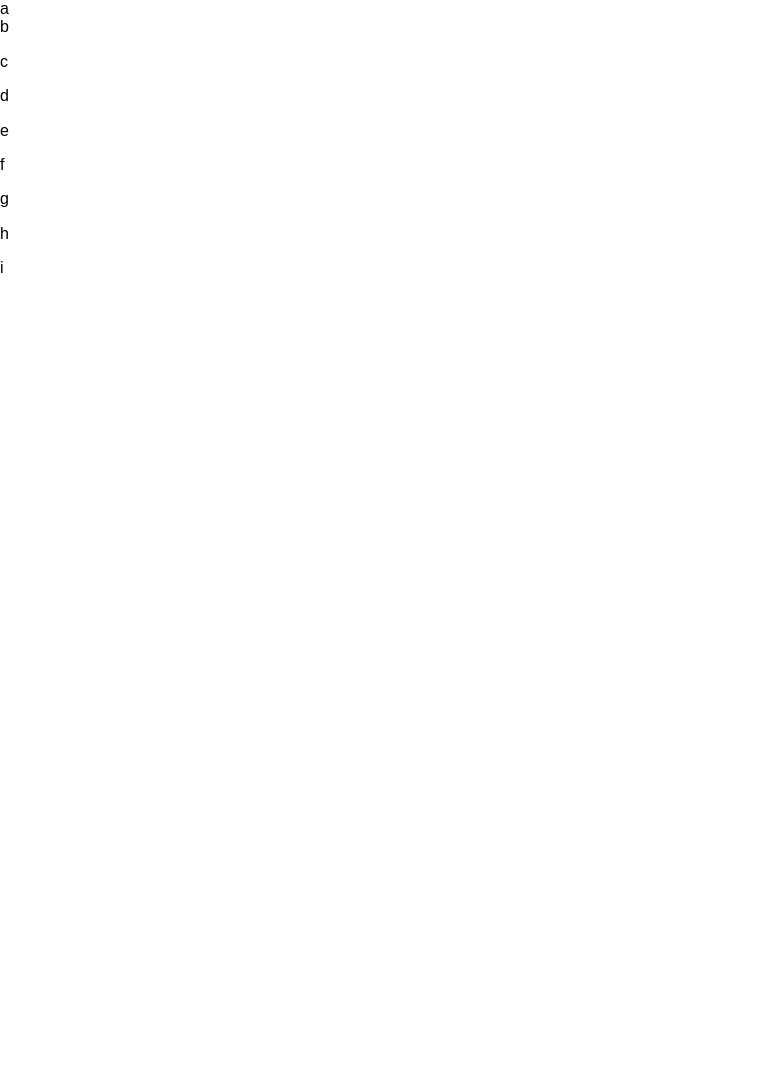
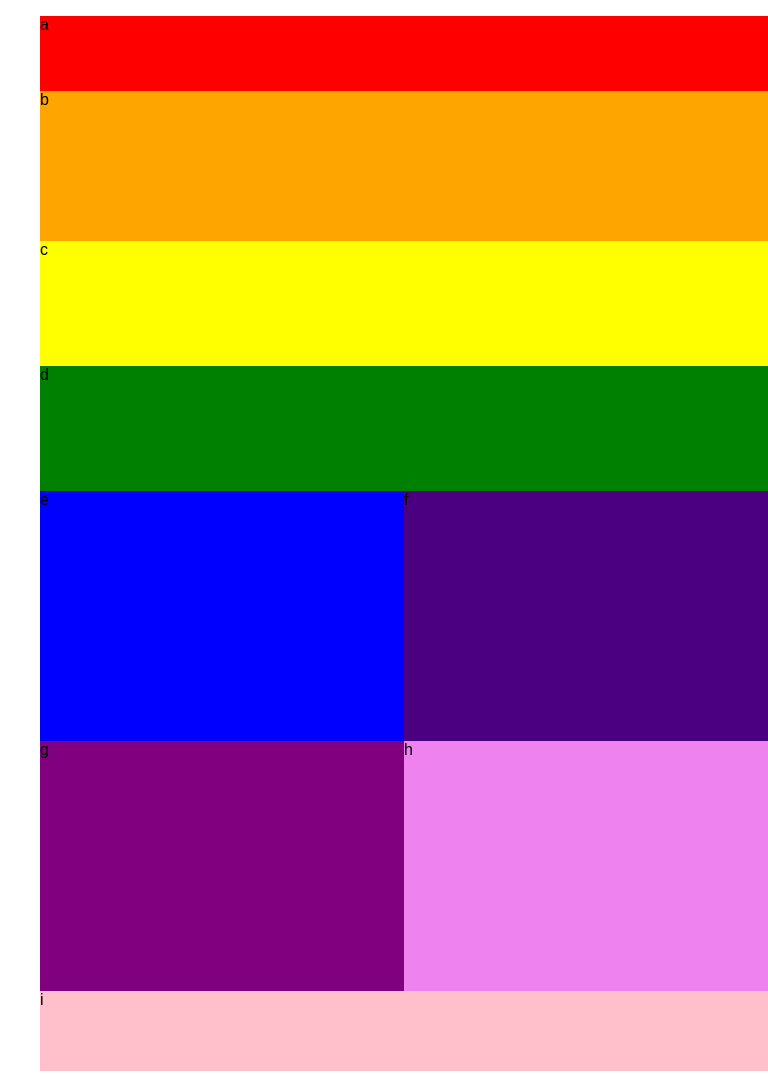
Before and after one commit to AmandaMoen/ui-challenge-1, a plain HTML site: page index.html in a window 768 px wide. Before the commit the page ends 800 px from the top, so only its background shows below. Drawn offline with Linux system fonts and the light colour scheme.

Commit message:
Completed UI Challenge

```diff
--- a/index.html
+++ b/index.html
@@ -7,26 +7,20 @@
     <link rel="stylesheet" href="styles/normalize.css">
     <link rel="stylesheet" href="styles/base.css">
     <link rel="stylesheet" href="styles/layout.css">
-    <link rel="stylesheet" href="styles/modules.css">
 </head>
 
 <body>
-	<header class="a">a</header>
-	<aside>
-		<section class="b">b</section>
-	</aside>
-	<div id="section1">
-		<p>c</p>
-		<p>d</p>
-	</div>
-	<div id="section2">
-		<p>e</p>
-		<p>f</p>
-		<p>g</p>
-		<p>h</p>
-	</div>
-	<div id="section3">
-		<p>i</p>
-	</div>
+  <div id="list">
+  	<ul style="list-style-type:none">
+  		<li id="a">a</li>
+  		<li id="b">b</li>
+    	<li id="c">c</li>
+		<li id="d">d</li>
+		<li id="e">e</li>
+		<li id="f">f</li>
+		<li id="g">g</li>
+		<li id="h">h</li>
+		<li id="i">i</li>
+  </div>
 </body>
 </html>
--- a/styles/layout.css
+++ b/styles/layout.css
@@ -0,0 +1,136 @@
+/*For Desktop view of 768px-960px*/
+@media screen and (min-width: 768px){
+#list ul {
+	display: grid;
+	grid-template-areas:
+	"a a a a a"
+	"b c c d d"
+	"b e f g h"
+	"b i i i i";
+}
+
+#a {
+	grid-area: a;
+	height: 100px;
+	background-color: red;
+	text-align: left;
+}
+
+#b {
+	grid-area: b;
+	height: 600px;
+	background-color: orange;
+}
+
+#c {
+	grid-area: c;
+	height: 200px;
+	background-color: yellow;
+}
+
+#d {
+	grid-area: d;
+	height: 200px;
+	background-color: green;
+}
+
+#e {
+	grid-area: e;
+	height: 250px;
+	background-color: blue;
+}
+
+#f {
+	grid-area: f;
+	height: 250px;
+	background-color: indigo;
+}
+
+#g {
+	grid-area: g;
+	height: 250px;
+	background-color: purple;
+}
+
+#h {
+	grid-area: h;
+	height: 250px;
+	background-color: violet;
+}
+
+#i {
+	grid-area: i;
+	height: 150px;
+	background-color: pink;
+}
+
+}
+
+/*For Mobile Web Design*/
+@media screen and (max-width: 768px) {
+#list ul {
+  	display: grid | inline-grid;
+  	grid-template-areas:
+  	"a a"
+    "b b"
+    "c c"
+    "d d"
+    "e f"
+    "g h"
+    "i i";
+}
+
+#a {
+	grid-area: a;
+	height: 75px;
+	background-color: red;
+}
+
+#b {
+	grid-area: b;
+	height: 150px;
+	background-color: orange;
+}
+
+#c {
+	grid-area: c;
+	height: 125px;
+	background-color: yellow;
+}
+
+#d {
+	grid-area: d;
+	height: 125px;
+	background-color: green;
+}
+
+#e {
+	grid-area: e;
+	height: 250px;
+	background-color: blue;
+}
+
+#f {
+	grid-area: f;
+	height: 250px;
+	background-color: indigo;
+}
+
+#g {
+	grid-area: g;
+	height: 250px;
+	background-color: purple;
+}
+
+#h {
+	grid-area: h;
+	height: 250px;
+	background-color: violet;
+}
+
+#i {
+	grid-area: i;
+	height: 80px;
+	background-color: pink;
+}
+}
```
Also changed, not shown: styles/base.css (line endings or trailing spaces), styles/modules.css (deleted).
